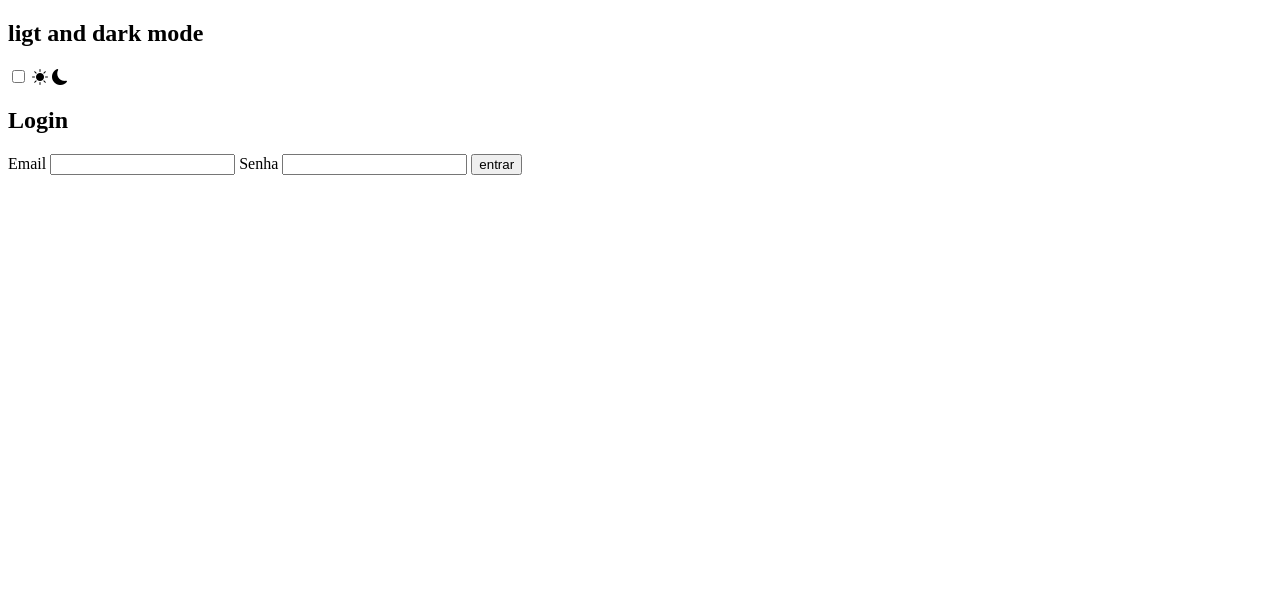
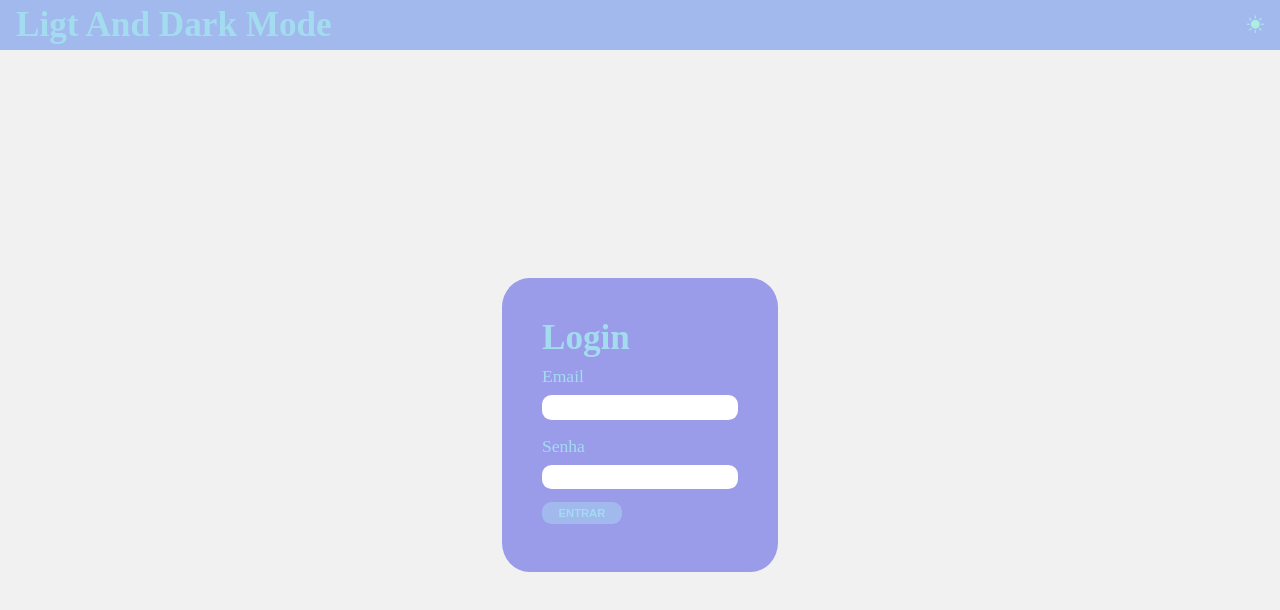
Before and after one commit to KevinPresley13/Formulario-dark-mode, a plain HTML site: page index.html in a window 1280 px wide. Drawn offline with nearby package versions, Linux system fonts and the light colour scheme; the site is published under a folder, as on GitHub Pages, so addresses that start at the root find nothing.

Commit message:
modificando arquitetura das pastas

```diff
--- a/index.html
+++ b/index.html
@@ -5,7 +5,7 @@
     <meta http-equiv="X-UA-Compatible" content="IE=edge">
     <meta name="viewport" content="width=device-width, initial-scale=1.0">
     <title>Dark Mode</title>
-    <link rel="stylesheet" href="/css/style.css">
+    <link rel="stylesheet" href="assets/css/style.css">
     <link rel="stylesheet" href="https://cdn.jsdelivr.net/npm/bootstrap-icons@1.9.1/font/bootstrap-icons.css">
 </head>
 <body>
```
Also changed, not shown: assets/css/style.css (renamed from css/style.css).
